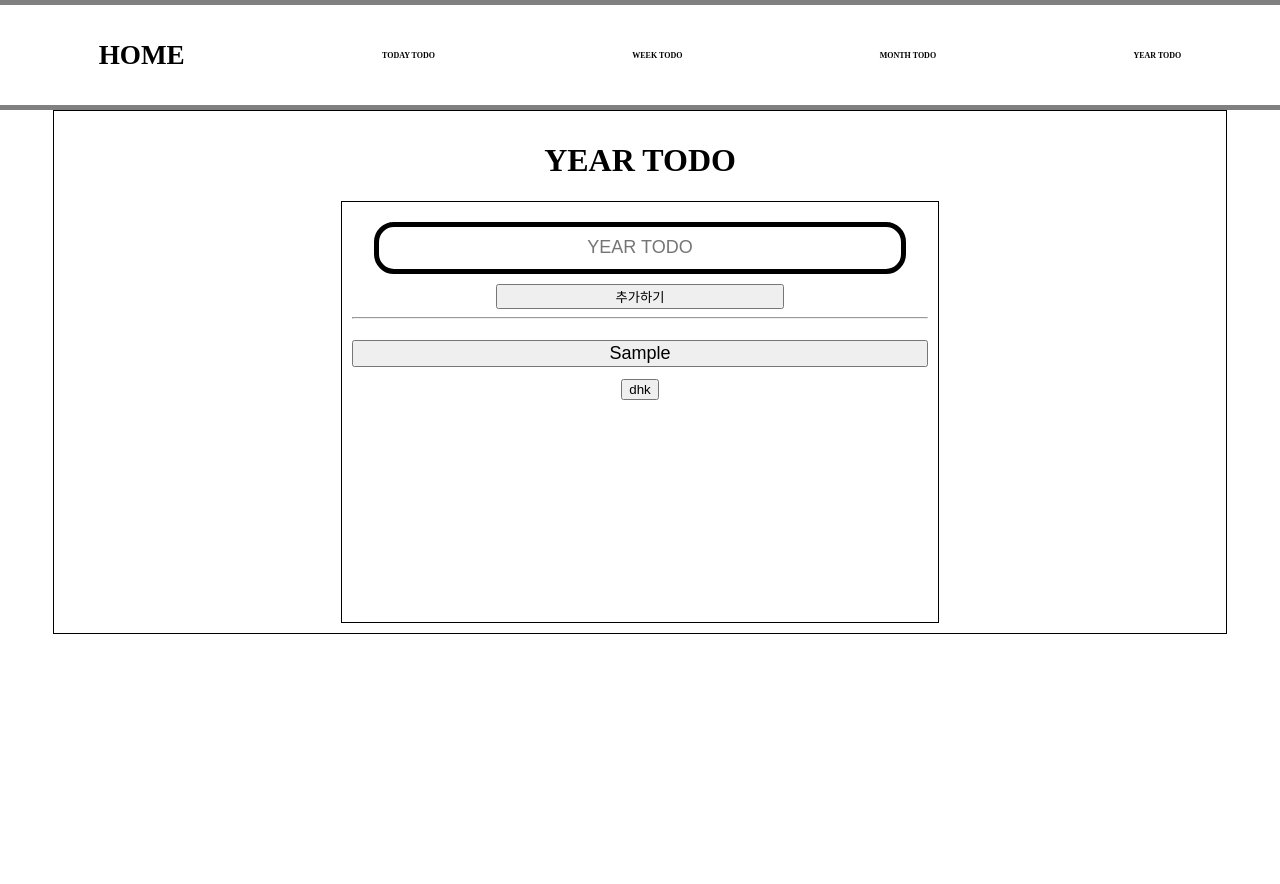
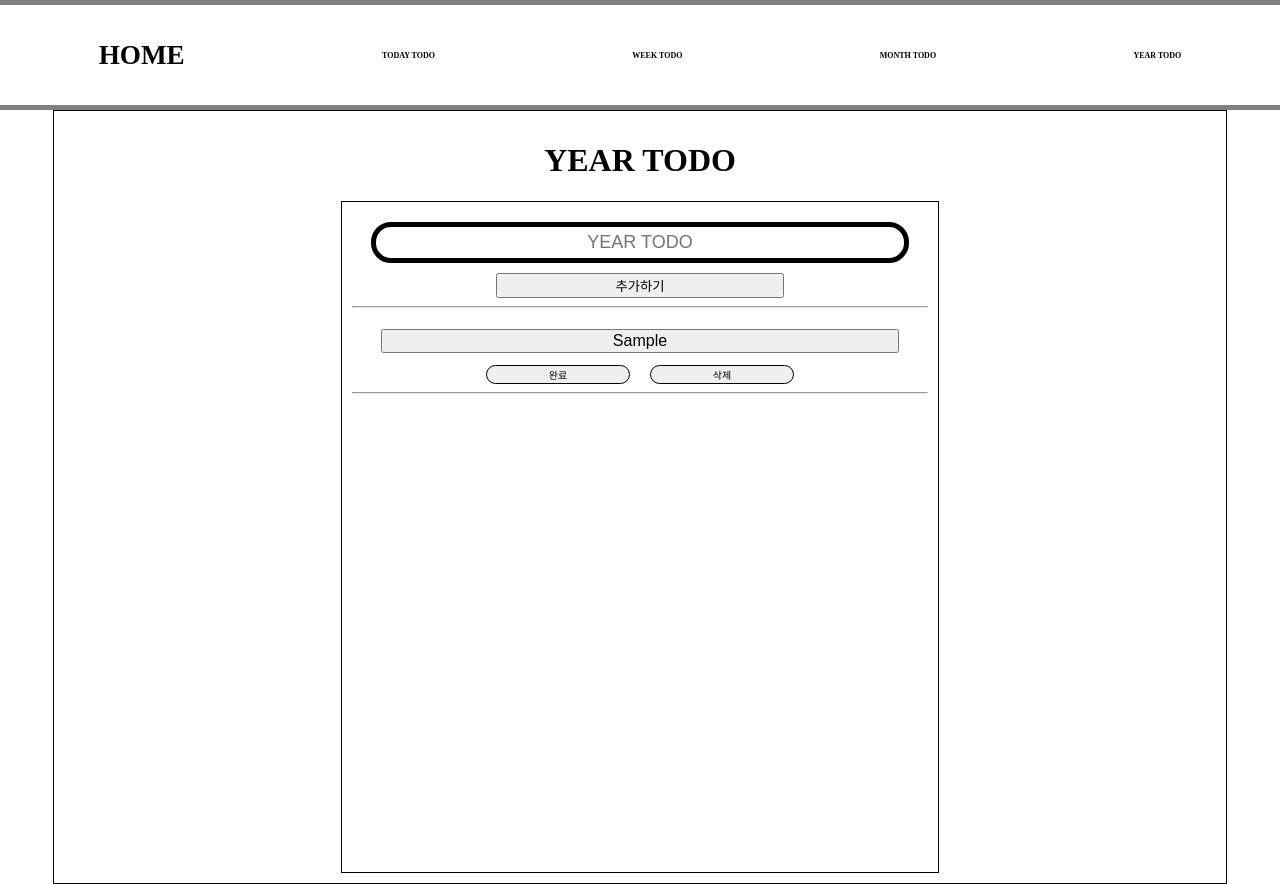
Before and after one commit to BobbyKJH/mytodolist, a React (Create React App) app: page /year in a window 1280 px wide. Both pictures are taken after typing "Sample" into the empty fields and a click on the button "추가하기". Before the commit the page ends 800 px from the top, so only its background shows below. Built offline with nearby package versions, Linux system fonts and the light colour scheme.

Commit message:
feat : line Change complete

```diff
--- a/src/components/Todo.jsx
+++ b/src/components/Todo.jsx
@@ -23,7 +23,11 @@ function Todo({ todos }) {
       >
         {todos}
       </button>
-      <button onClick={disable}>dhk</button>
+      <button onClick={disable} className={styles.btn}>
+        완료
+      </button>
+      <button className={styles.btn}>삭제</button>
+      <hr />
     </ul>
   );
 }
--- a/src/components/Todo.module.css
+++ b/src/components/Todo.module.css
@@ -7,8 +7,16 @@
 }
 /* Todo Content */
 .content {
-  width: 100%;
+  width: 90%;
   margin: 1vw 0;
-  font-size: large;
-  text-decoration: none;
+  font-size: medium;
+  word-break: break-all;
 }
+/* 완료 및 삭제 버튼 */
+.btn {
+  font-size: x-small;
+  margin: 0 10px;
+  width: 25%;
+  border: 1px solid black;
+  border-radius: 10px;
+}
--- a/src/components/TodoList.jsx
+++ b/src/components/TodoList.jsx
@@ -39,10 +39,6 @@ function TodoList({ name, todo, list }) {
         <hr />
         {toDos.map((todos) => (
           <Todo todos={todos} />
-          // <ul className={styles.list}>
-          //   <p>{todo}</p>
-          //   <button>완료</button>
-          // </ul>
         ))}
       </form>
     </div>
--- a/src/components/TodoList.module.css
+++ b/src/components/TodoList.module.css
@@ -12,13 +12,14 @@
   padding: 10px;
   border: 1px solid black;
   width: 50%;
-  height: 400px;
+  min-height: 650px;
 }
 
 /* todo 입력창 */
 .input {
   display: block;
   margin: 10px auto;
+  padding: 5px;
   width: 90%;
   height: 10%;
   text-align: center;
```
